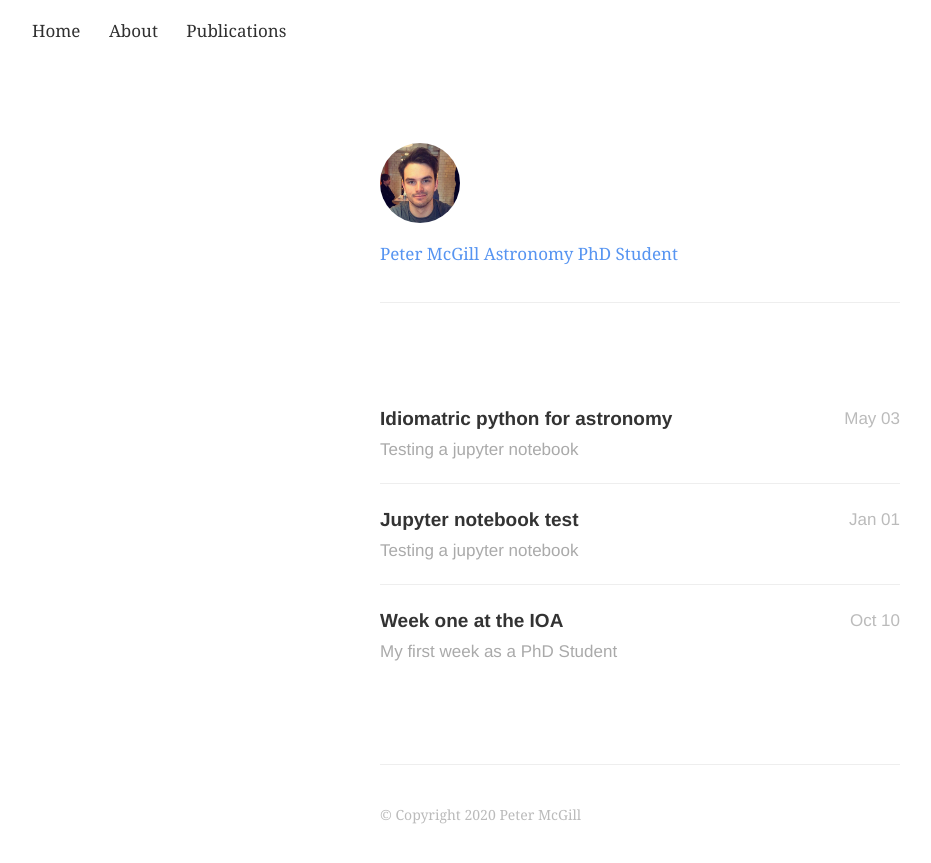
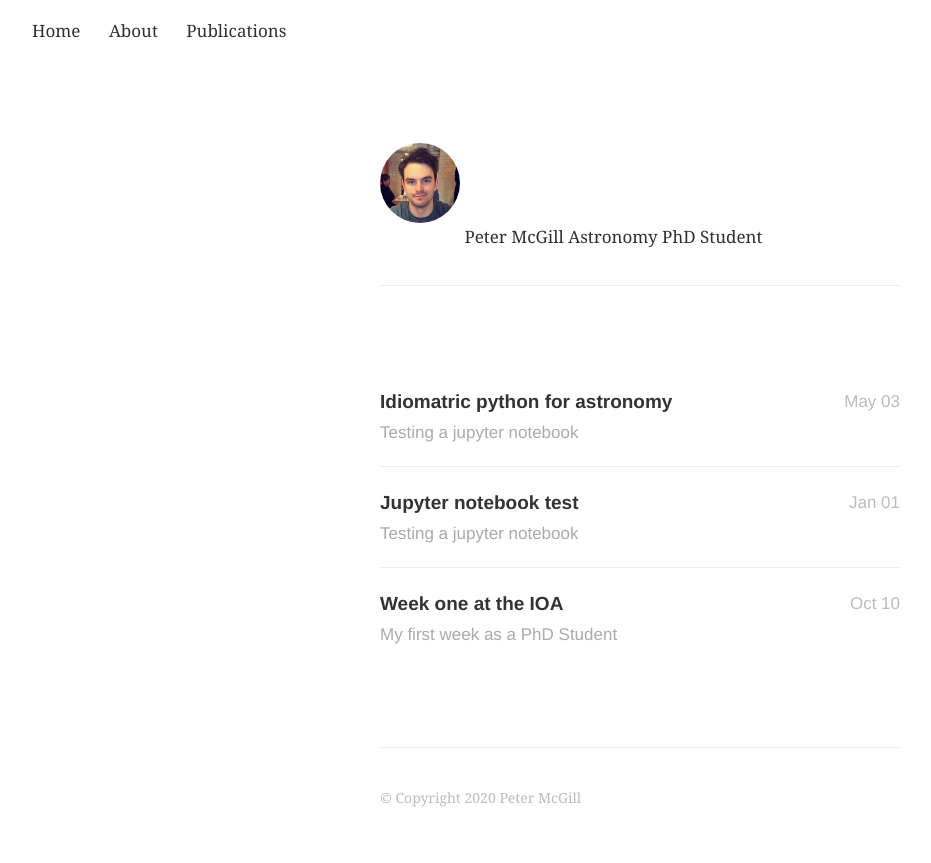
Before and after one commit to astrophpeter/astrophpeter.github.io, a Jekyll site: the page built from index.html, in a window 1280 px wide. Shown: the top 863 px of the page, without its empty margins (0-931 px from the left). Built offline with Jekyll 4.4.1, drawn with Linux system fonts in a browser that asks for light colours; nearby versions of some CDN libraries; the list of posts is cut into pages by our own code.

Commit message:
Update profile.html

```diff
--- a/_includes/profile.html
+++ b/_includes/profile.html
@@ -4,16 +4,15 @@
         {% if site.aboutPage %}
             <a href="{{ "/" | relative_url  }}about">
                 <img id="avatar" src="{{ "/" | relative_url  }}assets/images/avatar.jpg"/>
-
+            </a>
         {% else %}
 
-                <a <img id="avatar" src="{{ "/" | relative_url  }}assets/images/avatar.jpg"/>
+              <img id="avatar" src="{{ "/" | relative_url  }}assets/images/avatar.jpg"/>
         {% endif %}
-            <div>
                 <span class="dark">{{ site.author }}</span>
-                <span>{{ site.description }}</span>
-            </div>
-            </a><!--<h1>{{ site.author }}</h1>
+                <span> {{ site.description }}</span>
+
+            <!--<h1>{{ site.author }}</h1>
             <h2>{{ site.description }}</h2>-->
 
         </header>
```
